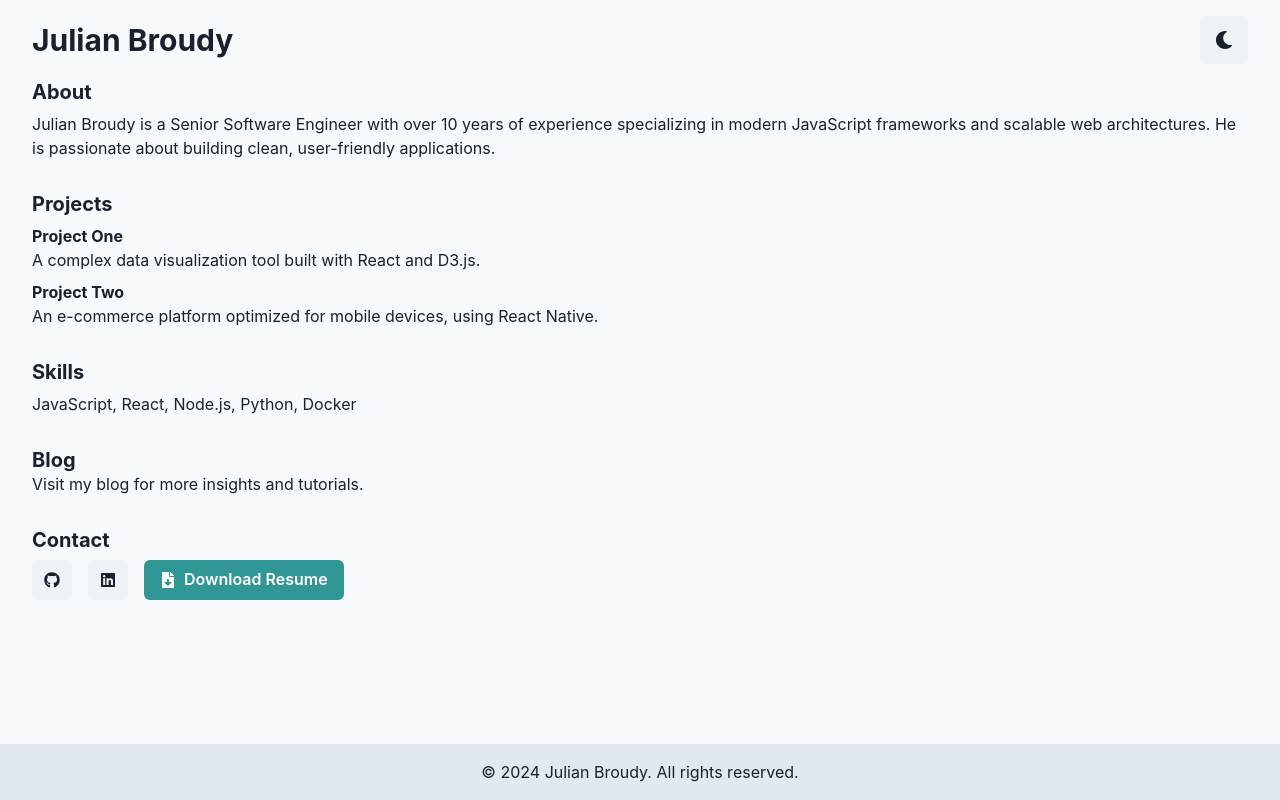
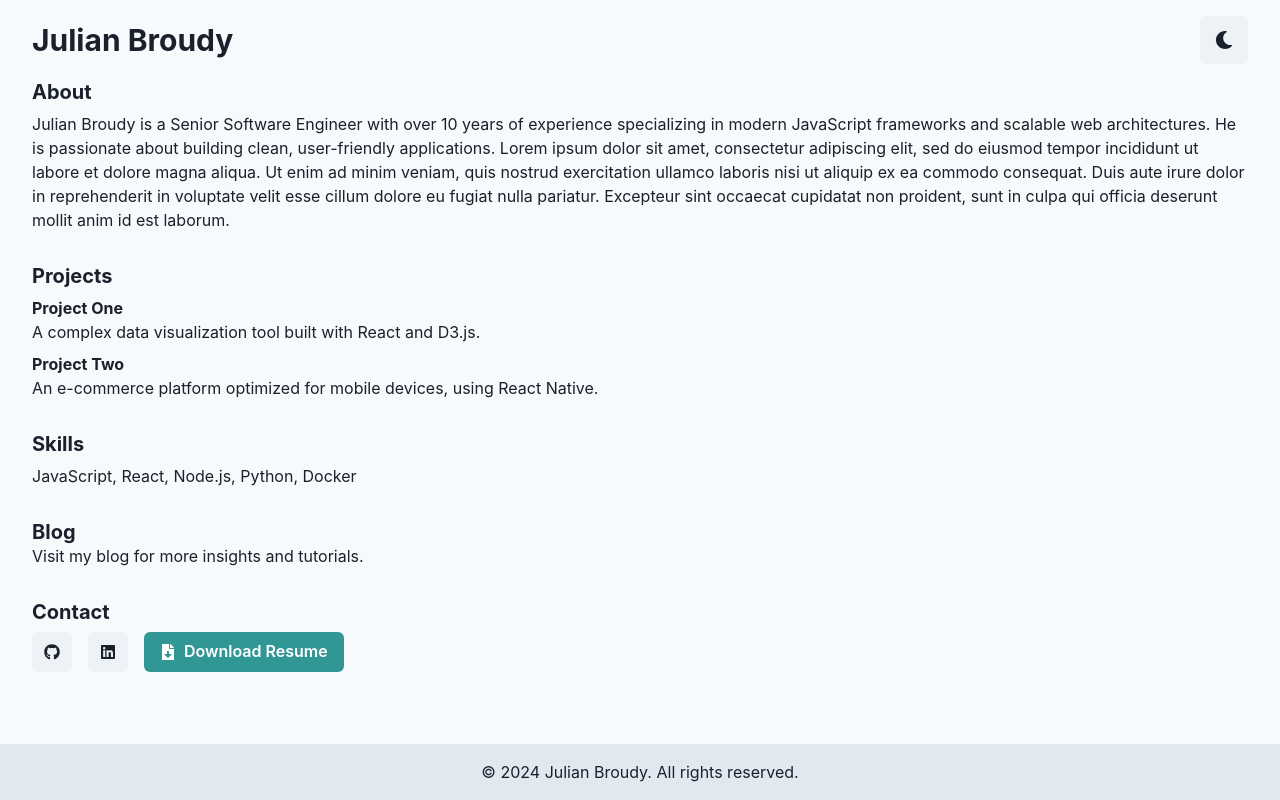
Before and after one commit to GPT-Engineer-App/sleek-engineer-site, a React (Vite) app: page / in a window 1280 px wide. Built offline with nearby package versions, Linux system fonts and the light colour scheme.

Commit message:
Added a block of Lorem Ipsum text to the "About" section to test the scrolling behavior of the page.
Prompt: Let's Add lots more lorem ipsum content to see when it scrolls

```diff
--- a/src/pages/Index.jsx
+++ b/src/pages/Index.jsx
@@ -20,7 +20,7 @@ const Index = () => {
             <Heading as="h2" size="md">
               About
             </Heading>
-            <Text mt={2}>Julian Broudy is a Senior Software Engineer with over 10 years of experience specializing in modern JavaScript frameworks and scalable web architectures. He is passionate about building clean, user-friendly applications.</Text>
+            <Text mt={2}>Julian Broudy is a Senior Software Engineer with over 10 years of experience specializing in modern JavaScript frameworks and scalable web architectures. He is passionate about building clean, user-friendly applications. Lorem ipsum dolor sit amet, consectetur adipiscing elit, sed do eiusmod tempor incididunt ut labore et dolore magna aliqua. Ut enim ad minim veniam, quis nostrud exercitation ullamco laboris nisi ut aliquip ex ea commodo consequat. Duis aute irure dolor in reprehenderit in voluptate velit esse cillum dolore eu fugiat nulla pariatur. Excepteur sint occaecat cupidatat non proident, sunt in culpa qui officia deserunt mollit anim id est laborum.</Text>
           </Box>
           <Box as="section" id="projects">
             <Heading as="h2" size="md">
```
